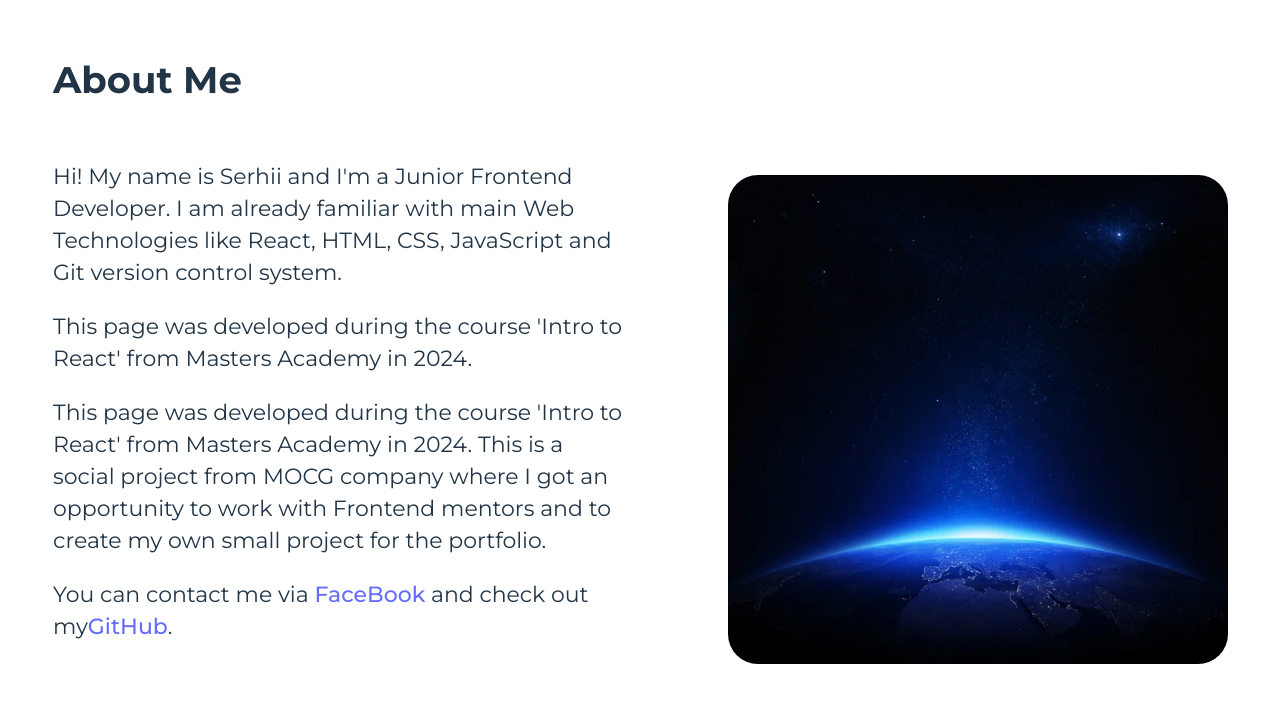
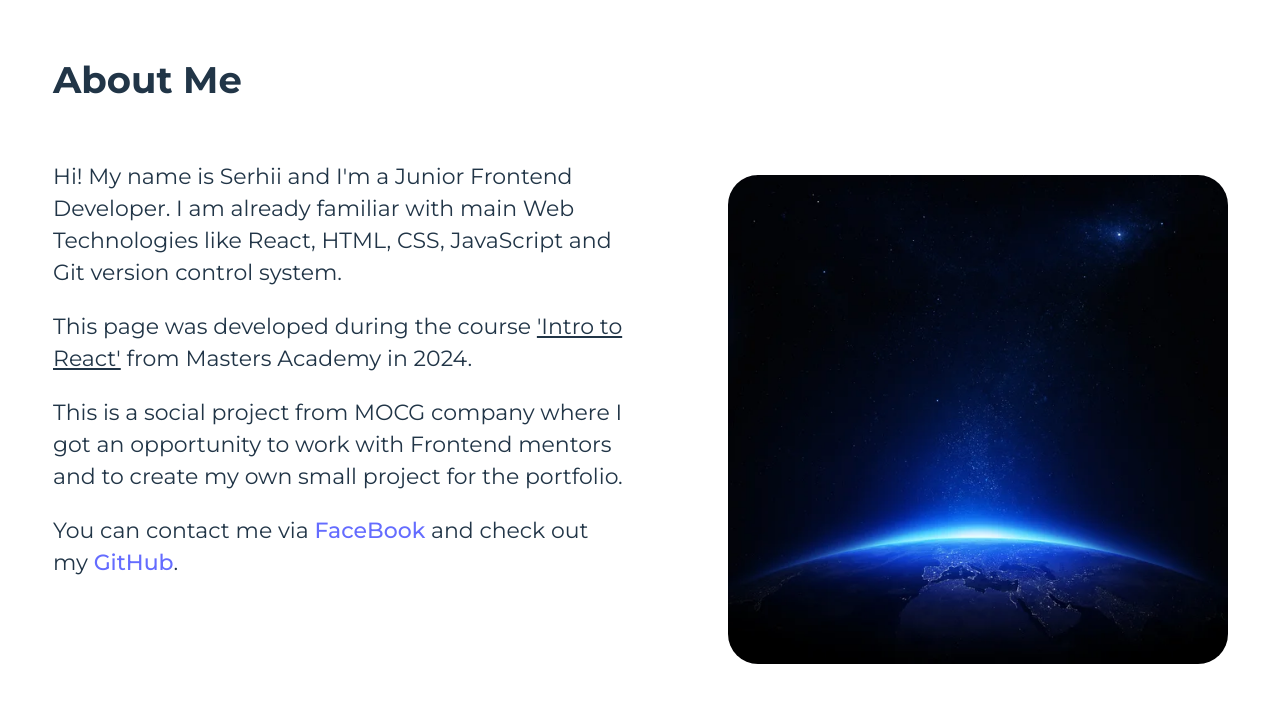
Before and after one commit to MastersAcademy/fe-react-2024, a React (Vite) app: page / in a window 1280 px wide. Shown: the top 702 px of the page. Built offline with nearby package versions, Linux system fonts and the light colour scheme.

Commit message:
update text styles

```diff
--- a/src/components/about/AboutMe.component.tsx
+++ b/src/components/about/AboutMe.component.tsx
@@ -7,19 +7,21 @@ export const AboutMeComponent = () => (
         <img className={aboutStyles.image} src={aboutImage} alt="Space img" />
         <div className={aboutStyles.text}>
             <h1 className={aboutStyles.title}>About Me</h1>
-            <div className={aboutStyles.body1}>
+            <div className={aboutStyles.description}>
                 <p>
                     Hi! My name is Serhii and I&apos;m a Junior Frontend Developer. I am already familiar with main Web Technologies like
                     React, HTML, CSS, JavaScript and Git version control system.
                 </p>
-                <p>This page was developed during the course &apos;Intro to React&apos; from Masters Academy in 2024.</p>
                 <p>
-                    This page was developed during the course &apos;Intro to React&apos; from Masters Academy in 2024. This is a social
-                    project from MOCG company where I got an opportunity to work with Frontend mentors and to create my own small project
-                    for the portfolio.
+                    This page was developed during the course <span className={aboutStyles.underline}>&apos;Intro to React&apos;</span> from
+                    Masters Academy in 2024.
                 </p>
                 <p>
-                    You can contact me via <a href="https://www.facebook.com/profile.php?id=100011329003177">FaceBook</a> and check out my
+                    This is a social project from MOCG company where I got an opportunity to work with Frontend mentors and to create my own
+                    small project for the portfolio.
+                </p>
+                <p>
+                    You can contact me via <a href="https://www.facebook.com/profile.php?id=100011329003177">FaceBook</a> and check out my{' '}
                     <a href="https://github.com/SerhiiTrokhymets">GitHub</a>.
                 </p>
             </div>
--- a/src/components/about/about.module.css
+++ b/src/components/about/about.module.css
@@ -14,7 +14,7 @@
     margin-bottom: 30px;
   }
 
-  .body1 {
+  .description {
     font-family: "Montserrat", sans-serif;
     width: 330px;
   }
@@ -23,6 +23,10 @@
     width: 330px;
     height: 294px;
     border-radius: 30px;
+  }
+
+  .underline {
+    text-decoration: underline;
   }
 }
 
@@ -48,7 +52,7 @@
     margin-bottom: 60px;
   }
 
-  .body1 {
+  .description {
     font-size: 22px;
     font-weight: 400;
     font-family: "Montserrat", serif;
```
